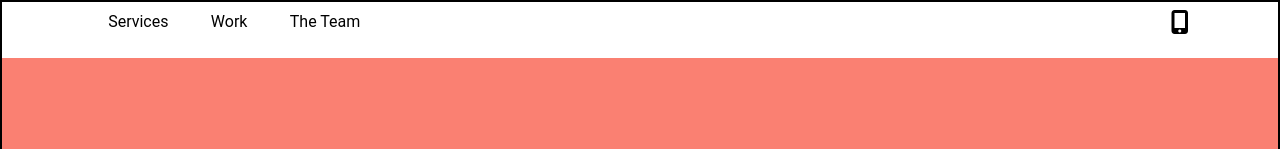
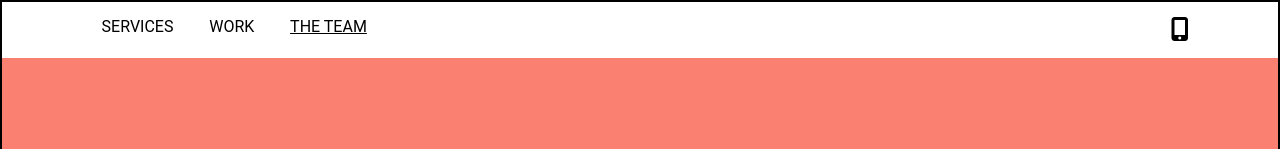
Before and after one commit to renglard/react_project1, a React (Create React App) app: page / in a window 1280 px wide. Shown: the top 149 px of the page. Built offline with nearby package versions, Linux system fonts and the light colour scheme.

Commit message:
updated day1 ex4

```diff
--- a/src/App.css
+++ b/src/App.css
@@ -9,18 +9,14 @@ body {
   display: flex;
   justify-content: space-evenly;
   width: 30%;
-  padding-top: 10px;
-  padding-bottom: 20px;
+  padding-top: 15px;
+  padding-bottom: 30px;
   margin-left: 5%;
 }
 
 .nav-link {
   text-decoration: none;
   color: black;
-}
-
-.nav-link:hover {
-  text-decoration: underline;
 }
 
 .nav-bar {
@@ -37,7 +33,7 @@ body {
 
 .fa-mobile-alt {
   font-size: x-large;
-  margin-top: 8px;
+  margin-top: 15px;
 }
 
 .main-body {
@@ -53,6 +49,14 @@ body {
 
 p {
   line-height: 0.5;
+}
+
+.services-parent {
+  margin-top: 6%;
+  display: flex;
+  justify-content: center;
+  color: white;
+  font-size: 14px;
 }
 
 .circle1 {
@@ -105,14 +109,6 @@ p {
   padding-bottom: 63px;
 }
 
-.services-parent {
-  margin-top: 6%;
-  display: flex;
-  justify-content: center;
-  color: white;
-  font-size: 14px;
-}
-
 .services {
   font-weight: 700;
   margin-bottom: 10px;
--- a/src/components/services_body.jsx
+++ b/src/components/services_body.jsx
@@ -23,8 +23,8 @@ function Body(props) {
             ></ServiceEmojis>
             <Services service={"USER INTERFACE DESIGN"}></Services>
             <Examples example1={"Wireframing"}></Examples>
-            <Examples example1={"Prototyping"}></Examples>
-            <Examples example1={"Usability Testing"}></Examples>
+            <Examples example2={"Prototyping"}></Examples>
+            <Examples example3={"Usability Testing"}></Examples>
           </div>
           <div className="circle2">
             <ServiceEmojis
@@ -32,8 +32,8 @@ function Body(props) {
             ></ServiceEmojis>
             <Services service={"CONCEPT AND IDEAS"}></Services>
             <Examples example1={"Coceptualization"}></Examples>
-            <Examples example1={"Digital Branding"}></Examples>
-            <Examples example1={"Product Strategy"}></Examples>
+            <Examples example2={"Digital Branding"}></Examples>
+            <Examples example3={"Product Strategy"}></Examples>
           </div>
           <div className="circle3">
             <ServiceEmojis
@@ -41,8 +41,8 @@ function Body(props) {
             ></ServiceEmojis>
             <Services service={"DESIGN AND BRANDING"}></Services>
             <Examples example1={"Interaction Design"}></Examples>
-            <Examples example1={"Graphic Design"}></Examples>
-            <Examples example1={"Identity Design"}></Examples>
+            <Examples example2={"Graphic Design"}></Examples>
+            <Examples example3={"Identity Design"}></Examples>
           </div>
         </div>
       </div>
@@ -56,8 +56,6 @@ function ServiceEmojis(props) {
   return (
     <div>
       <div>{props.emoji}</div>
-      <div>{props.service}</div>
-      <div>{props.explanation}</div>
     </div>
   );
 }
--- a/src/components/services_nav_bar.jsx
+++ b/src/components/services_nav_bar.jsx
@@ -5,9 +5,9 @@ function NavBar(props) {
     <div className="full-body">
       <nav className="nav-bar">
         <div className="right-nav">
-          <NavLink link={"Services"}></NavLink>
-          <NavLink link={"Work"}></NavLink>
-          <NavLink link={"The Team"}></NavLink>
+          <NavLink link={"SERVICES"}></NavLink>
+          <NavLink link={"WORK"}></NavLink>
+          <NavLink link={"THE TEAM"}></NavLink>
         </div>
         <div className="left-nav">
           <i class="fas fa-mobile-alt"></i>
@@ -21,7 +21,13 @@ export default NavBar;
 
 function NavLink(props) {
   return (
-    <a href="#" className="nav-link">
+    <a
+      href="#"
+      className="nav-link"
+      style={{
+        textDecoration: props.link == "THE TEAM" ? "underline" : "none",
+      }}
+    >
       {props.link}
     </a>
   );
```
